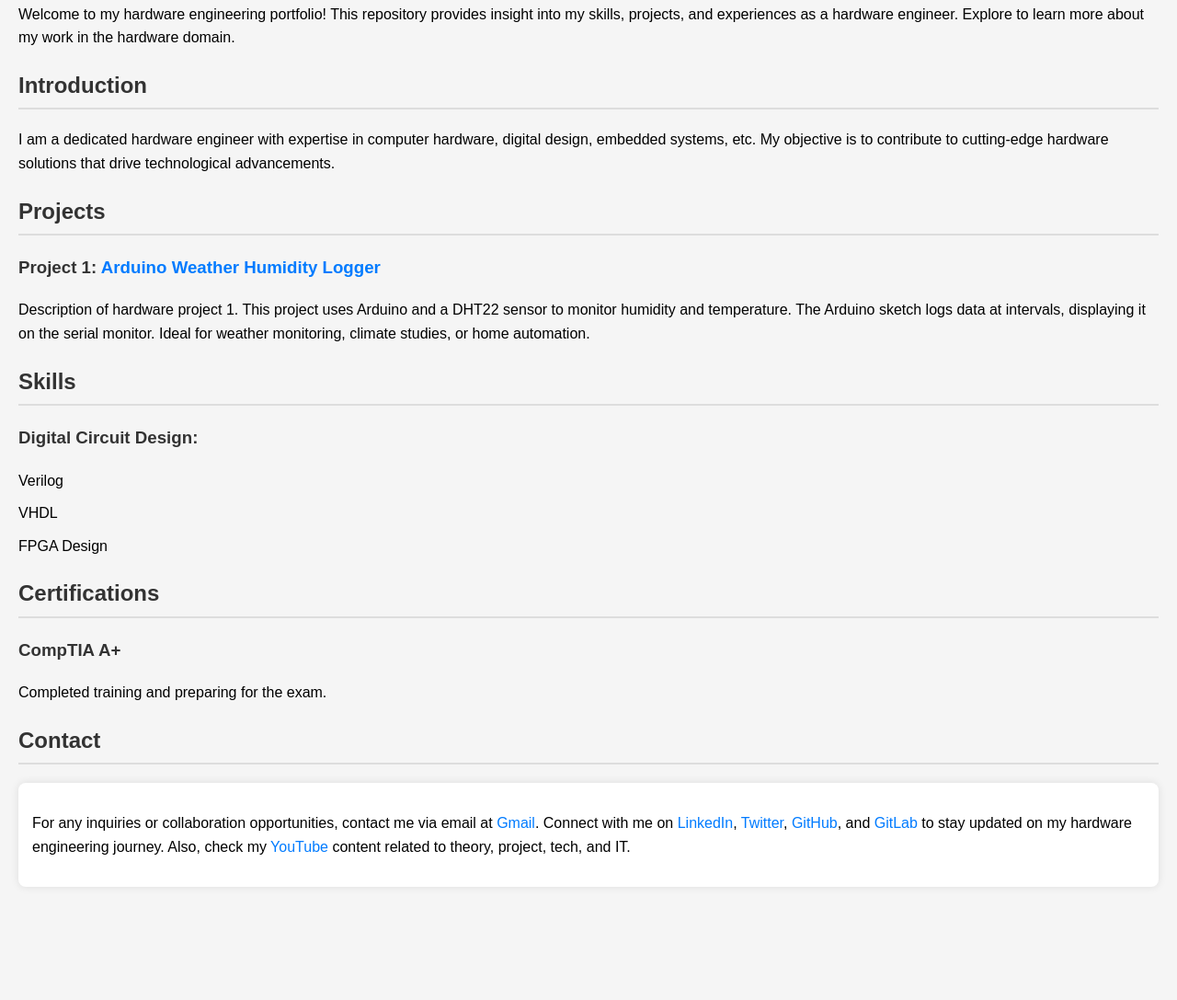
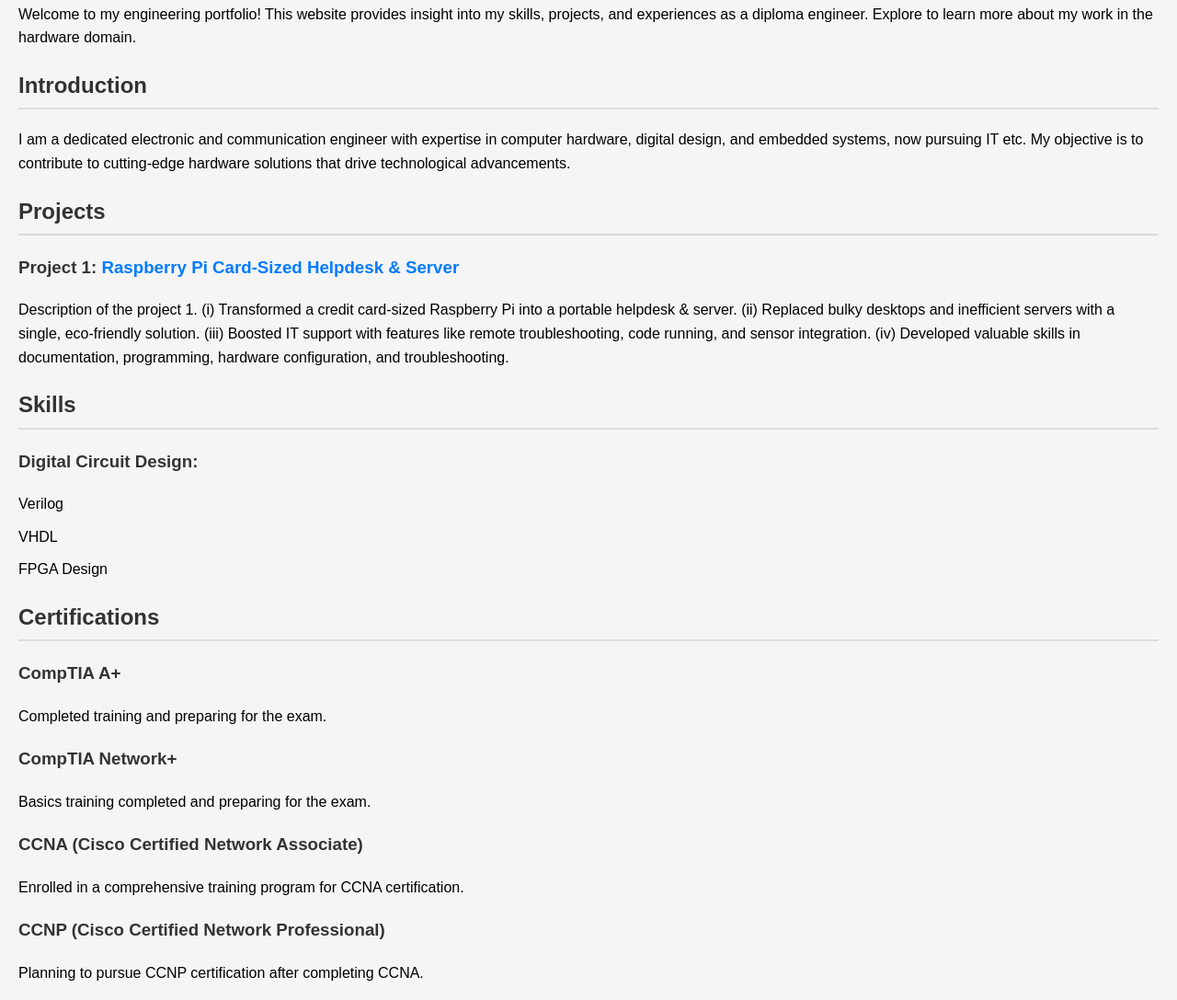
Before and after one commit to niladrridas/niladrridas.github.io, a plain HTML site: page index.html in a window 1280 px wide. Shown: the part 319-1406 px from the top of the page at 92% size. Before the commit the page ends 1303 px from the top, so only its background shows below. Drawn offline with Linux system fonts and the light colour scheme.

Commit message:
Update index.html

```diff
--- a/index.html
+++ b/index.html
@@ -78,20 +78,20 @@
     <section>
         <img src="https://raw.githubusercontent.com/niladrigithub/niladrigithub.github.io/source/PSX_20240106_143651.png" alt="Image" width="100">
         <h2>Overview</h2>
-        <p>Welcome to my hardware engineering portfolio! This repository provides insight into my skills, projects, and experiences as a hardware engineer. Explore to learn more about my work in the hardware domain.</p>
+        <p>Welcome to my engineering portfolio! This website provides insight into my skills, projects, and experiences as a diploma engineer. Explore to learn more about my work in the hardware domain.</p>
     </section>
 
     <section id="introduction">
         <h2>Introduction</h2>
-        <p>I am a dedicated hardware engineer with expertise in computer hardware, digital design, embedded systems, etc. My objective is to contribute to cutting-edge hardware solutions that drive technological advancements.</p>
+        <p>I am a dedicated electronic and communication engineer with expertise in computer hardware, digital design, and embedded systems, now pursuing IT etc. My objective is to contribute to cutting-edge hardware solutions that drive technological advancements.</p>
     </section>
 
     <section id="projects">
         <h2>Projects</h2>
         <ul>
             <li>
-                <h3>Project 1: <a href="https://github.com/niladrigithub/arduino-weather-humidity-logger">Arduino Weather Humidity Logger</a></h3>
-                <p>Description of hardware project 1. This project uses Arduino and a DHT22 sensor to monitor humidity and temperature. The Arduino sketch logs data at intervals, displaying it on the serial monitor. Ideal for weather monitoring, climate studies, or home automation.</p>
+                <h3>Project 1: <a href="https://niladrigithub.github.io/raspberry-pi-helpdesk-server">Raspberry Pi Card-Sized Helpdesk & Server</a></h3>
+                <p>Description of the project 1. (i) Transformed a credit card-sized Raspberry Pi into a portable helpdesk & server. (ii) Replaced bulky desktops and inefficient servers with a single, eco-friendly solution. (iii) Boosted IT support with features like remote troubleshooting, code running, and sensor integration. (iv) Developed valuable skills in documentation, programming, hardware configuration, and troubleshooting.</p>
             </li>
             <!-- Include similar structures for other projects -->
         </ul>
@@ -110,7 +110,6 @@
             </li>
             <!-- Include similar structures for other skills -->
         </ul>
-    </section>
 
     <section id="certifications">
         <h2>Certifications</h2>
@@ -118,6 +117,27 @@
             <li>
                 <h3>CompTIA A+</h3>
                 <p>Completed training and preparing for the exam.</p>
+            </li>
+            <li>
+                <h3>CompTIA Network+</h3>
+                <p>Basics training completed and preparing for the exam.</p>
+                <div class="certification-details">
+                    <!-- Additional details about the CompTIA Network+ certification if needed -->
+                </div>
+            </li>
+            <li>
+                <h3>CCNA (Cisco Certified Network Associate)</h3>
+                <p>Enrolled in a comprehensive training program for CCNA certification.</p>
+                <div class="certification-details">
+                    <!-- Additional details about the CCNA certification if needed -->
+                </div>
+            </li>
+            <li>
+                <h3>CCNP (Cisco Certified Network Professional)</h3>
+                <p>Planning to pursue CCNP certification after completing CCNA.</p>
+                <div class="certification-details">
+                    <!-- Additional details about the CCNP certification if needed -->
+                </div>
             </li>
             <!-- Include similar structures for other certifications -->
         </ul>
```
